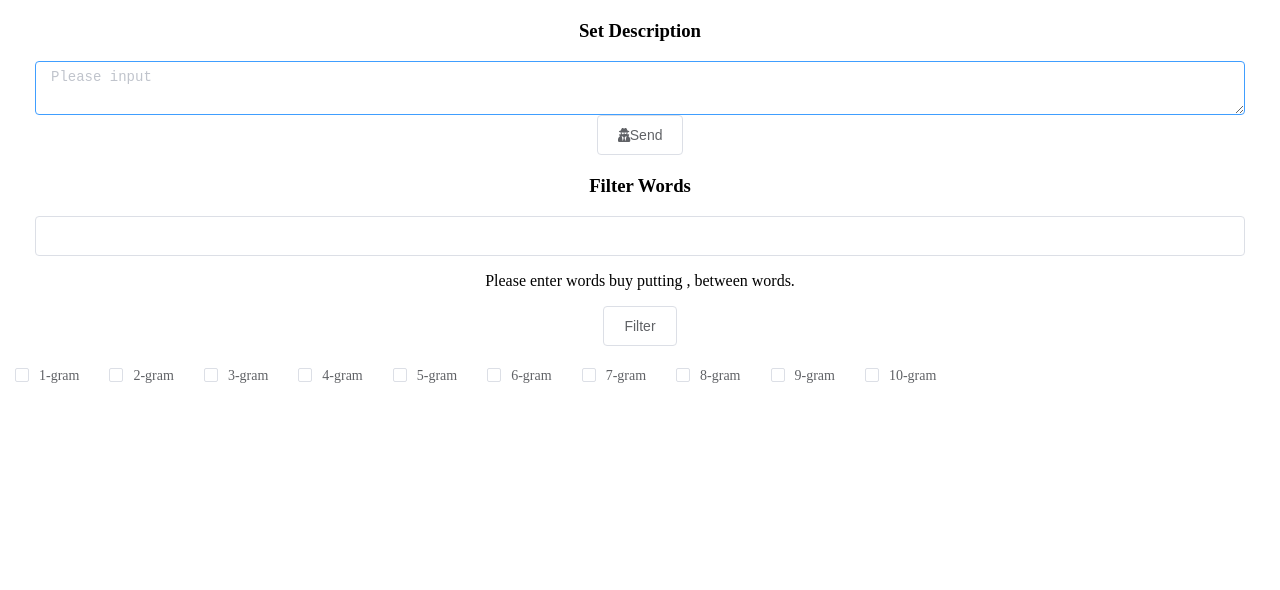
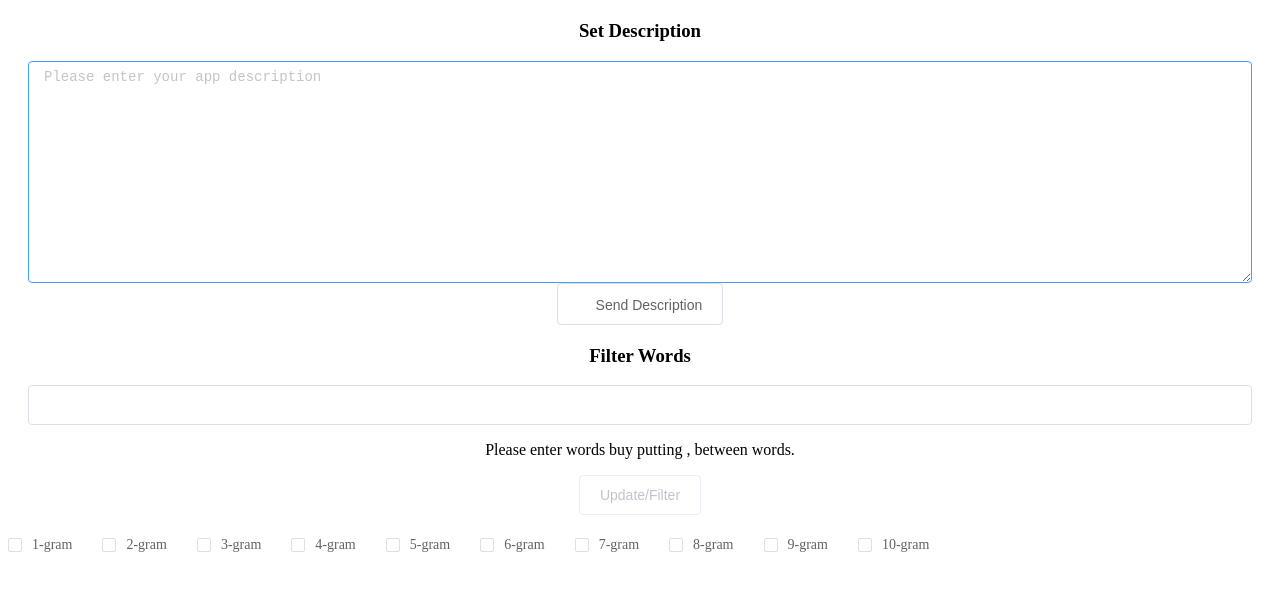
Before and after one commit to melihsunbul/vue-keyword-generator-and-density-counter, a Vue app: page / in a window 1280 px wide. Shown: the top 590 px of the page. Built offline with nearby package versions, Linux system fonts and the light colour scheme; some icons are missing.

Commit message:
code improvements

```diff
--- a/public/index.html
+++ b/public/index.html
@@ -5,12 +5,7 @@
     <meta http-equiv="X-UA-Compatible" content="IE=edge">
     <meta name="viewport" content="width=device-width,initial-scale=1.0">
     <link rel="icon" href="<%= BASE_URL %>favicon.ico">
-    <title><%= htmlWebpackPlugin.options.title %></title>
-      <style>
-          body {
-              margin: 15px 15px;
-          }
-      </style>
+    <title>Keyword Generator</title>
   </head>
   <body>
     <noscript>
--- a/src/App.vue
+++ b/src/App.vue
@@ -1,28 +1,28 @@
 
 <template>
     <div>
-        <div id="input">
+        <div class="input">
             <h3>Set Description</h3>
             <el-input
                 v-model="plainDesc"
                 type="textarea"
-                :rows="2"
-                placeholder="Please input"
+                :rows="10"
+                placeholder="Please enter your app description"
                 autofocus
             />
-            <el-button @click="getInput">
-                <font-awesome-icon :icon="['fas', 'user-secret']"/>Send
+            <el-button :disabled="words.length !== 0" @click="saveInput">
+                <font-awesome-icon :icon="['fas', 'paper-plane']"/> Send Description
             </el-button>
             <p v-if="words.length !== 0">
                 Description sent
             </p>
         </div>
-        <div id="filterWords">
+        <div class="update">
             <h3>Filter Words</h3>
             <el-input v-model.trim="filterWords" type="text"/>
             <p>Please enter words buy putting , between words.</p>
-            <el-button @click="createKeywords">
-                Filter
+            <el-button :disabled="isClickable" @click="createKeywords">
+                Update/Filter
             </el-button>
         </div>
         <div>
@@ -36,14 +36,17 @@
             </el-checkbox-group>
         </div>
 
-        <div id="gram">
+        <div class="gram">
             <div v-for="gramName in grams" :key="gramName">
                 <h4 v-if="words.length !== 0">
                     {{ gramName }}
                 </h4>
+                <div v-if="filterArr.length !== 0">
                     <el-tag v-for="(word, index) in keywords[gramName]" :key="index" class="tag">
                         {{ word }}
                     </el-tag>
+                </div>
+                <div v-else/>
             </div>
         </div>
     </div>
@@ -61,10 +64,18 @@
                 grams: [],
                 keywords: [],
                 words: [],
+                isDisabled: true,
             };
+        },
+        computed: {
+            isClickable(){
+                return this.isDisabled || this.words.length === 0;
+            },
+
         },
         methods: {
             createKeywords() {
+
                 this.filterArr = this.filterWords.split(',');
                 this.filterArr = this.filterArr.map(word => word.toLowerCase());
                 this.words = [];
@@ -75,43 +86,47 @@
                 this.words = this.words.filter(word => !this.filterArr.includes(word));
 
 
-                for (let k = 0; k < this.grams.length; k++) {
-                    this.keywords[this.grams[k]] = [];
+                for (let k = 1; k <= 10; k++) {
+                    this.keywords[k] = new Set();
 
                     for (let i = 0; i < this.words.length; i++) {
                         let keyword = '';
 
-                        for (let j = 0; j<this.grams[k]; j++){
+                        for (let j = 0; j<k; j++){
                             if (i + j <= this.words.length - 1) {
                                 keyword += this.words[i + j] + ' ';
                             }
                         }
                         let checkArr = keyword.split(' ');
-                        if (checkArr.length > this.grams[k]) {
-                            this.keywords[this.grams[k]].push(keyword);
+                        if (checkArr.length > k) {
+                            this.keywords[k].add(keyword);
                         }
+
                         keyword = '';
                     }
                 }
-                this.keywords.forEach((keyArr, index) => this.keywords[index] = this.removeDuplicates(keyArr));
 
             },
-            getInput(){
+            saveInput(){
                 const regex = /[!•"#$%&'()*+,-./:;<=>?@[\]^_`{|}~]/g;
                 this.plainDesc = this.plainDesc.replace(regex, '');
                 this.createKeywords();
             },
-            removeDuplicates(arr){
-                return [...new Set(arr)];
         },
+        beforeUpdate(){
+            this.grams.sort((a,b) => {
+                return a-b;
+            });
         },
         watch: {
-            grams(){
-
-                if (this.words.length !== 0) {
-                    this.createKeywords();
-                }
-
+            plainDesc(){
+                this.isDisabled = false;
+            },
+            filterWords(){
+                this.isDisabled = false;
+            },
+            words(){
+                this.isDisabled = true;
             },
         },
 
@@ -119,13 +134,13 @@
 </script>
 
 <style>
-#input,
-#filterWords {
+.input,
+.update {
   text-align: center;
   margin: 20px 20px;
 }
-#gram {
-  width: 90vw;
+.gram {
+  width: 100vw;
   overflow: scroll;
   display: flex;
   justify-content: space-around;
--- a/src/main.js
+++ b/src/main.js
@@ -1,14 +1,13 @@
 import Vue from 'vue';
 import App from './App.vue';
 
-import { library } from '@fortawesome/fontawesome-svg-core';
-import { faUserSecret } from '@fortawesome/free-solid-svg-icons';
-import { FontAwesomeIcon } from '@fortawesome/vue-fontawesome';
+import FontAwesomeIcon from './fontAwesome';
+
 
 import ElementUI from 'element-ui';
 import 'element-ui/lib/theme-chalk/index.css';
 
-library.add(faUserSecret);
+
 
 Vue.component('font-awesome-icon', FontAwesomeIcon);
 Vue.use(ElementUI);
```
Also changed, not shown: package.json (+4 -13 lines), 1 other file (tests, documents, lock files or other folders). Lines whose indentation alone changed are shown as unchanged.
